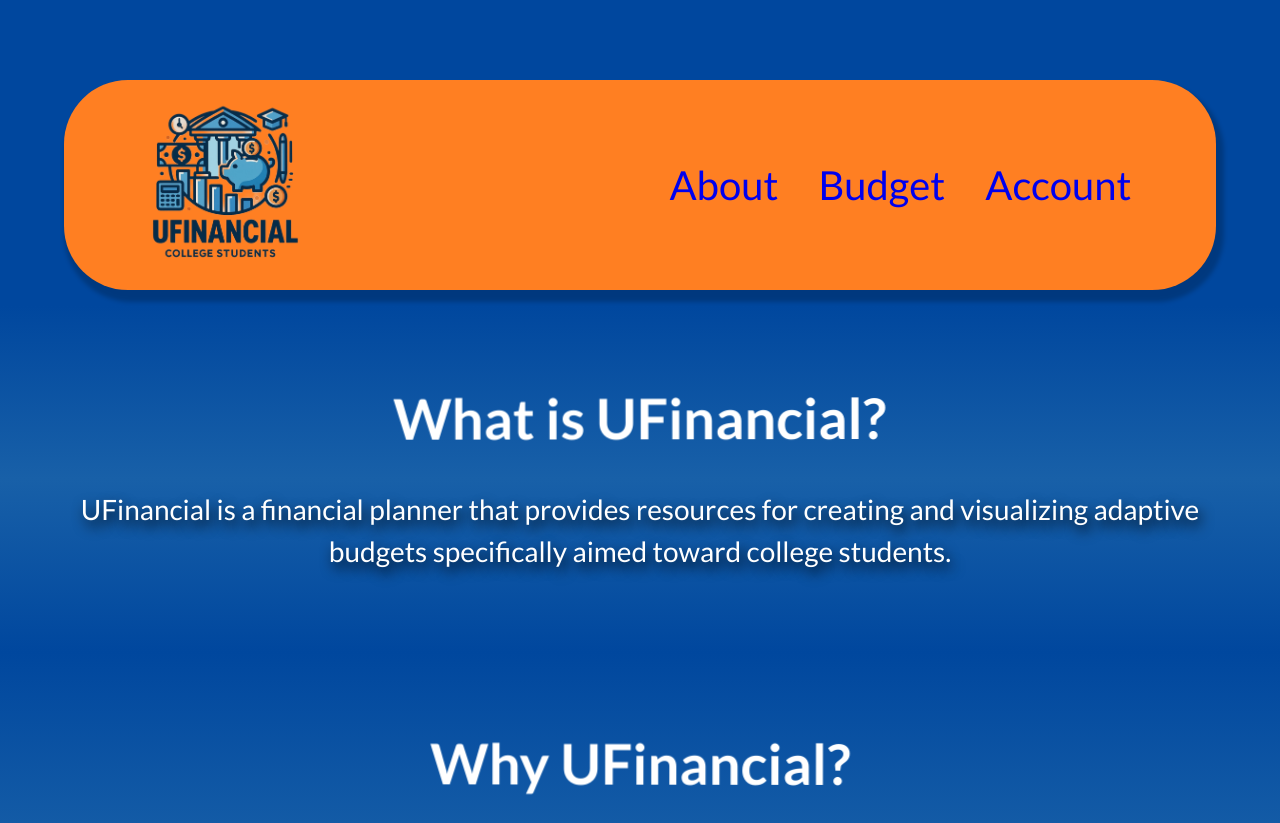
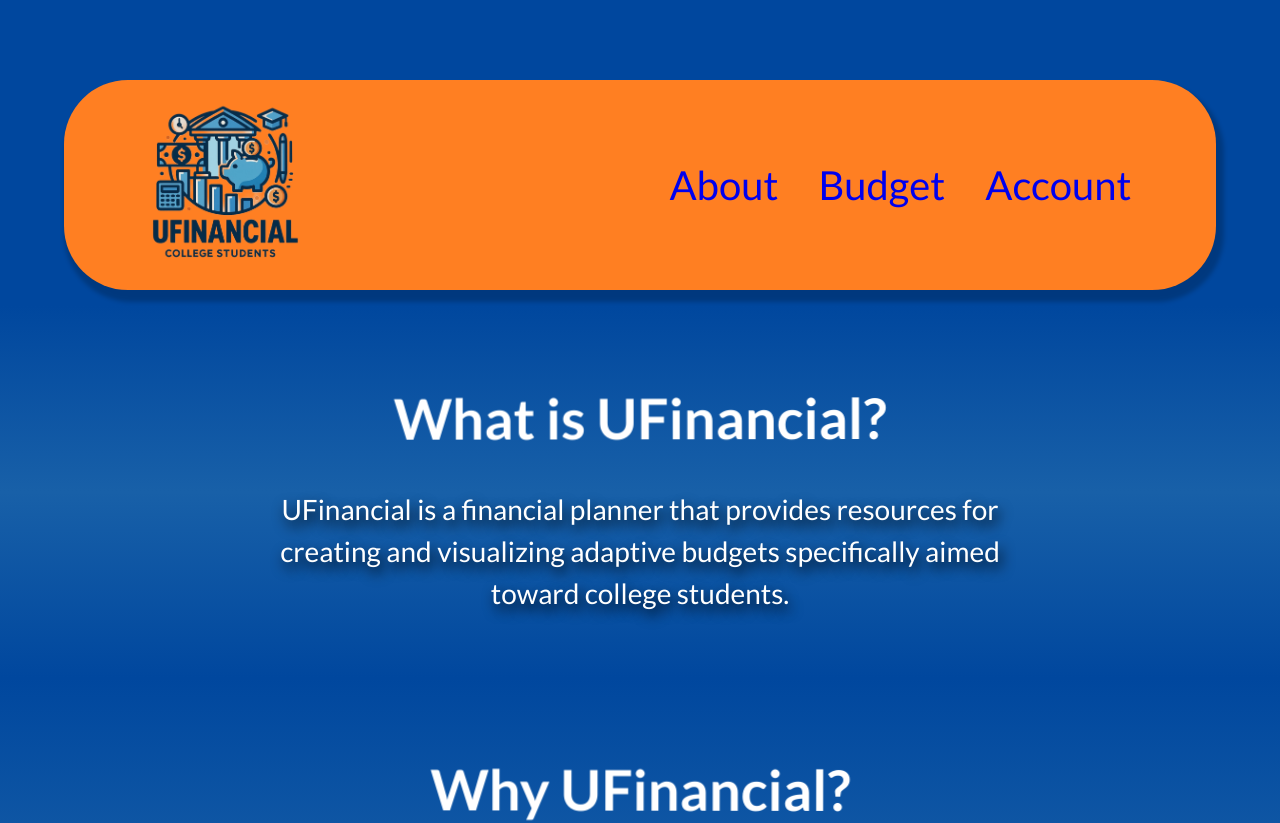
Before and after one commit to c-schutz/UFPlanner1, a React (Vite) app in the folder frontend/: page / in a window 1280 px wide. Shown: the top 823 px of the page. Built offline with nearby package versions, Linux system fonts and the light colour scheme; the HTML template or start-up script is replaced by a standard one.

Commit message:
Adjusted the about page to adapt to different screen sizes to avoid cluttering.

```diff
--- a/frontend/src/about/textstyle.css
+++ b/frontend/src/about/textstyle.css
@@ -29,14 +29,13 @@ h1 {
 
 p {
     font-family: "Lato", serif;
-    margin-left: 5vw;
-    margin-right: 5vw;
-    margin-bottom: 10vh;
+    margin: 0 auto 10vh auto;
     font-size: 3.5vh;
     text-align: center;
     line-height: 1.5;
     text-shadow: .25vw .5vw 1vw rgb(0, 0, 0);
-
+    display: block;
+    width: 60%;
 }
 
 .ahr {
@@ -58,13 +57,17 @@ p {
 }
 
 .section {
+    display: flex;
+    flex-direction: column;
+    align-items: center;
+    justify-content: center;
     background: linear-gradient(to bottom,
             #00479e 0%,
             #1860a8 50%,
             /* An even more muted blue that's closer to the background color */
             #00479e 100%);
     padding-top: 5vh;
-    padding-bottom: 5vh;
+    padding-bottom: 3vh;
 }
 
 @keyframes float {
```
